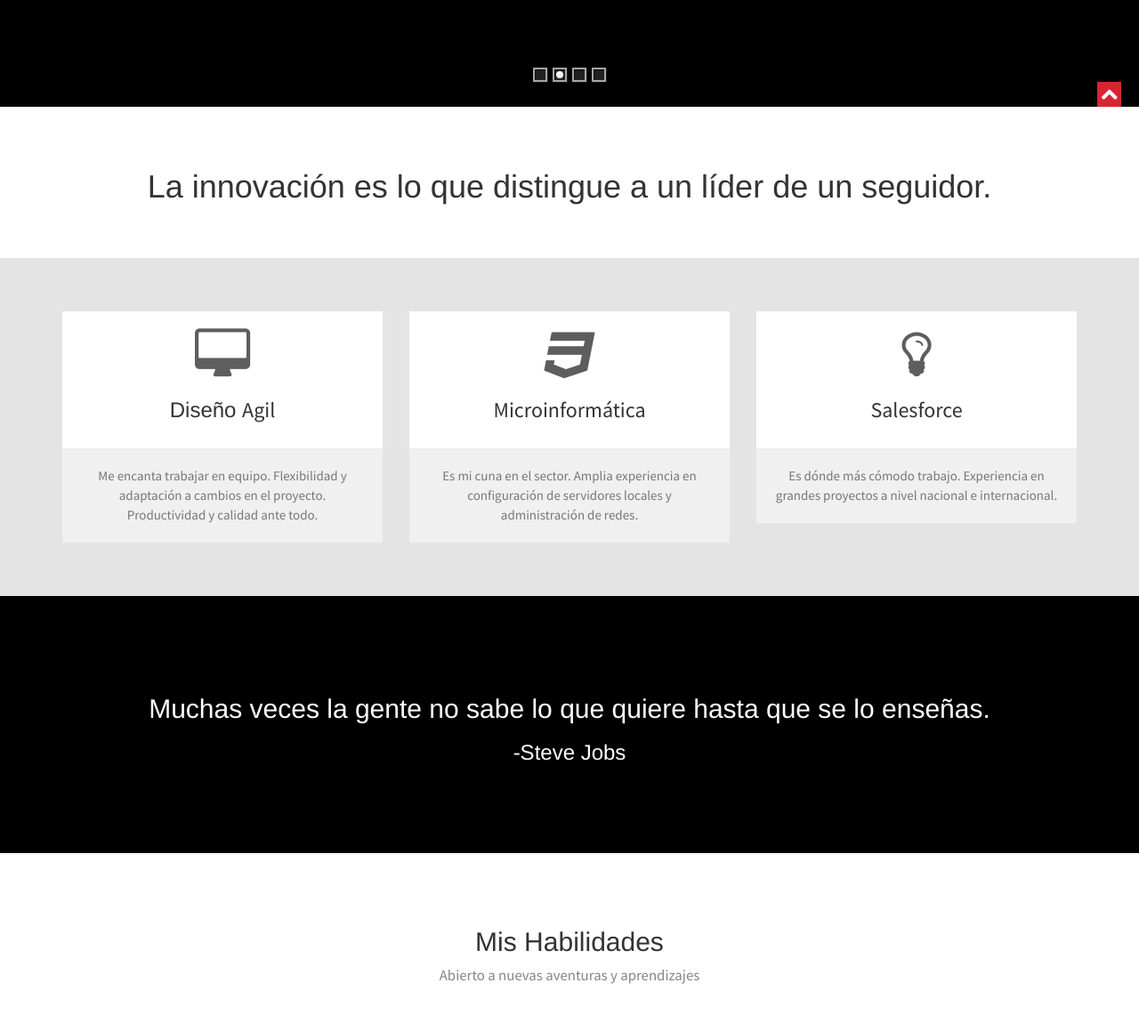
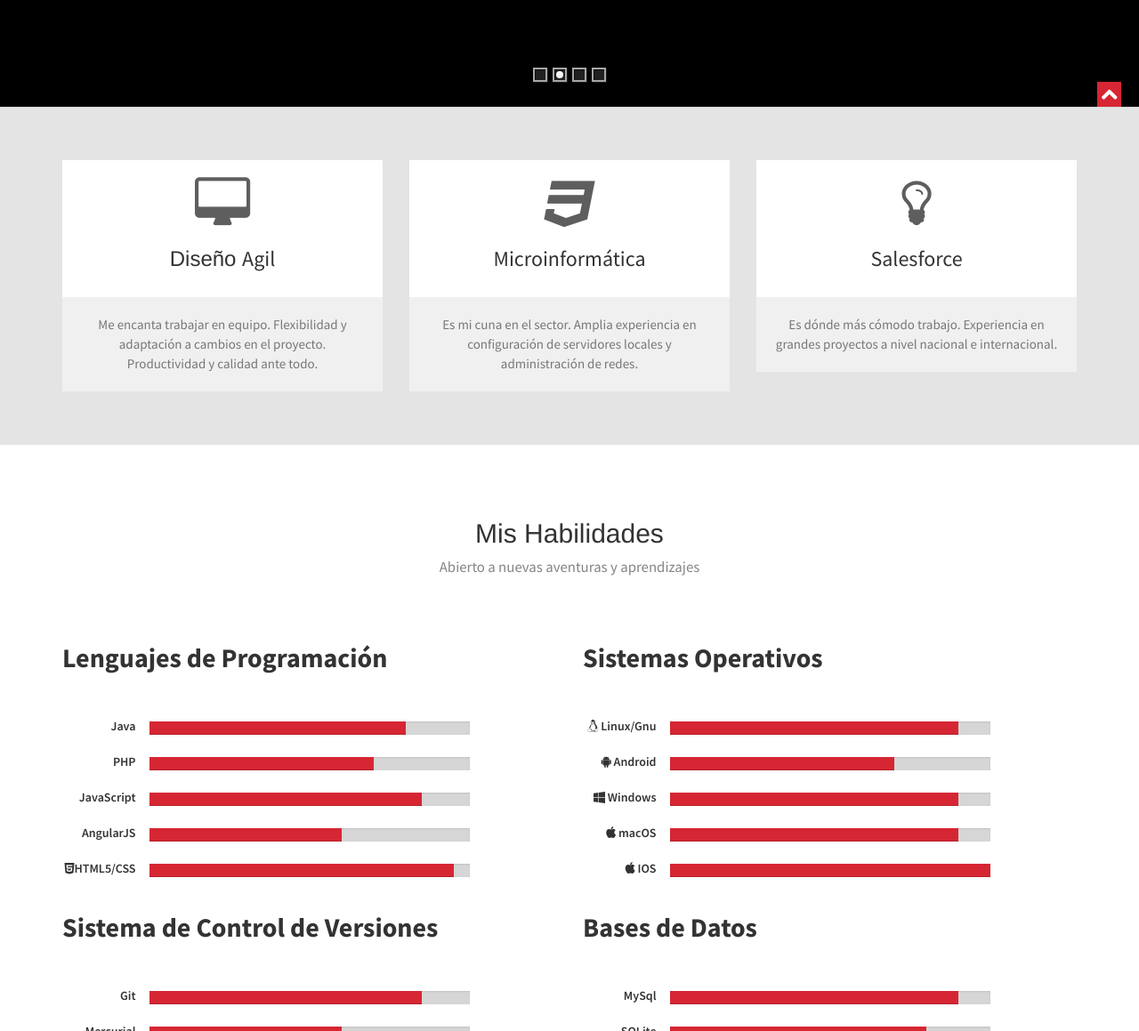
Before and after one commit to ttomasperez/tomasperez, a plain HTML site: page index.html in a window 1280 px wide. Shown: the part 660-1819 px from the top of the page at 89% size. Drawn offline with Linux system fonts and the light colour scheme.

Commit message:
Update index.html

```diff
--- a/index.html
+++ b/index.html
@@ -71,14 +71,6 @@
             </div>
         </div>
     </section>
-    <section id="introText">
-        <div class="container">
-            <div class="text-center">
-            <h1>La innovación es lo que distingue a un líder de un seguidor.</h1>
-              <p></p>
-            </div>
-        </div>
-    </section>
     <section id="aboutUs" class="secPad">
         <div class="container">
             <div class="row">
@@ -97,13 +89,6 @@
                     <h3><span class="id-color">Salesforce</span></h3></div>
                     <p>Es dónde más cómodo trabajo. Experiencia en grandes proyectos a nivel nacional e internacional.</p>
                 </div>
-            </div>
-        </div>
-    </section>
-    <section id="quote" class="bg-parlex">
-        <div class="parlex-back">
-            <div class="container secPad text-center" style="text-shadow: 3px 3px 3px rgba(0,0,0,0.5)">
-				<h2>Muchas veces la gente no sabe lo que quiere hasta que se lo enseñas.</h2><h3>-Steve Jobs</h3>
             </div>
         </div>
     </section>
```
